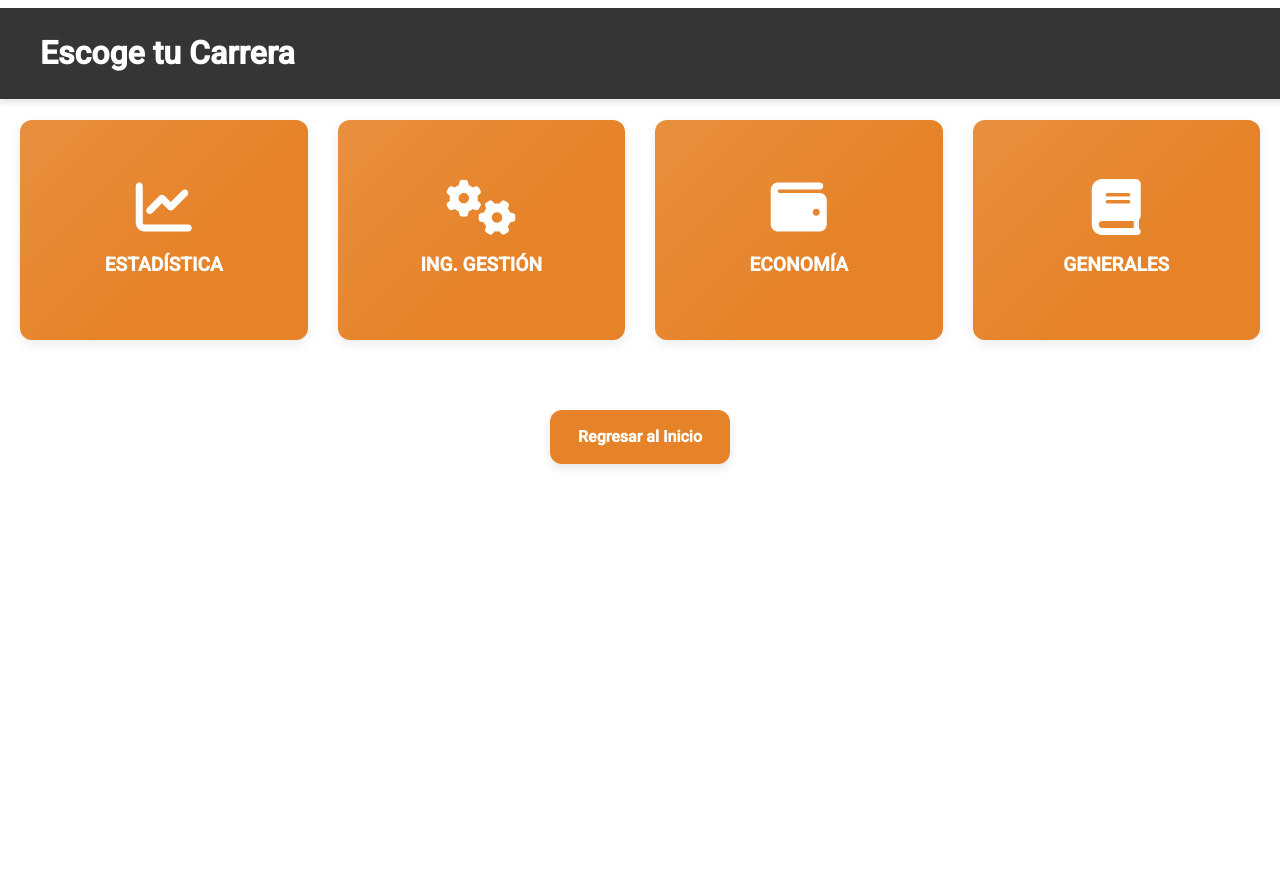
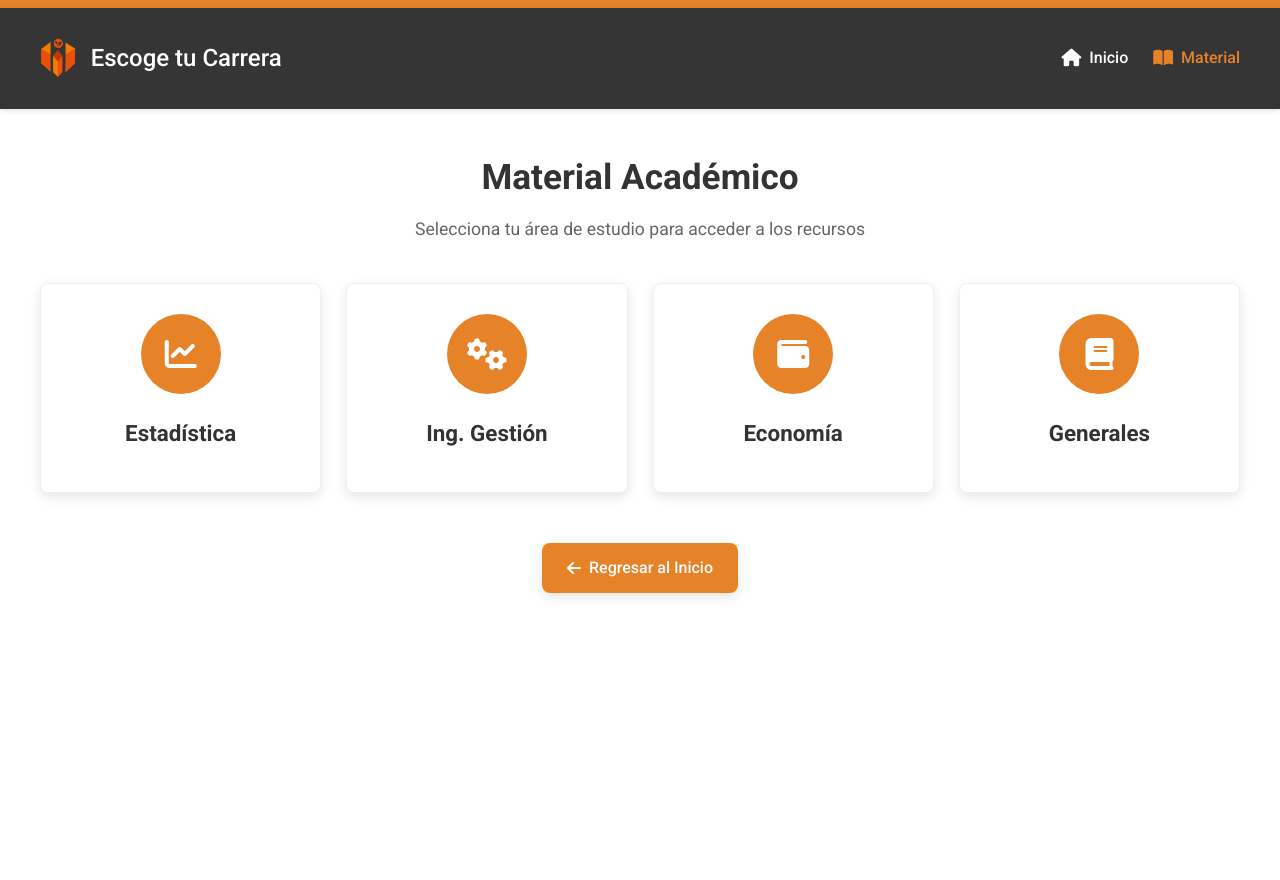
Before and after one commit to Incognito1232-lab/proyecto_ahora_si, a PHP site: page /Material/material.html in a window 1280 px wide. After the commit the page ends 597 px from the top, so only its background shows below. Run offline with PHP 8.4, Linux system fonts and the light colour scheme.

Commit message:
Resideño material

```diff
--- a/proyecto/material/material.html
+++ b/proyecto/material/material.html
@@ -3,46 +3,100 @@
 <head>
     <meta charset="UTF-8">
     <meta name="viewport" content="width=device-width, initial-scale=1.0">
-    <title>Material</title>
+    <title>Material Académico | Escoge tu Carrera</title>
+    <meta name="description" content="Recursos académicos para las carreras de Estadística, Ingeniería de Gestión, Economía y cursos generales">
     <link rel="stylesheet" href="../static/material.css">
     <link href="https://cdnjs.cloudflare.com/ajax/libs/font-awesome/6.0.0-beta3/css/all.min.css" rel="stylesheet">
-    <link href="https://fonts.googleapis.com/css2?family=Roboto:wght@300;400;500&display=swap" rel="stylesheet">
+    <link href="https://fonts.googleapis.com/css2?family=Roboto:wght@300;400;500;700&display=swap" rel="stylesheet">
 </head>
 <body>
-    <!-- Barra de navegación superior -->
-    <div class="navbar">
-        <div class="navbar-left">
-            Escoge tu Carrera
+    <!-- Barra de navegación fiel a tu diseño original -->
+    <div class="barra-naranja"></div>
+    <header class="main-header">
+        <div class="header-content">
+            <div class="logo-container">
+                <img src="../static/img/logoeyp.png" alt="Logo Escuela y Profesión" class="logo">
+                <h1 class="site-title">Escoge tu Carrera</h1>
             </div>
+            <nav class="main-nav">
+                <a href="../Home/index.html" class="nav-link">
+                    <i class="fas fa-home"></i>
+                    <span>Inicio</span>
+                </a>
+                <a href="#" class="nav-link active">
+                    <i class="fas fa-book-open"></i>
+                    <span>Material</span>
+                </a>
+            </nav>
+        </div>
+    </header>
+
+    <!-- Contenedor principal manteniendo tus 4 opciones -->
+    <main class="main-content">
+        <section class="career-section">
+            <div class="section-header">
+                <h2>Material Académico</h2>
+                <p>Selecciona tu área de estudio para acceder a los recursos</p>
             </div>
 
-    <!-- Contenedor principal con cuatro divisiones -->
-    <div class="career-container">
+            <div class="career-grid">
                 <!-- Primera opción -->
-        <a href="../material/estadistica.html" class="career-box">
+                <a href="../material/estadistica.html" class="career-card">
+                    <div class="card-icon" style="background-color: #E68329;">
                         <i class="fas fa-chart-line"></i>
-            ESTADÍSTICA
+                    </div>
+                    <h3>Estadística</h3>
+                    <div class="card-hover">
+                        <span>Ver recursos</span>
+                        <i class="fas fa-arrow-right"></i>
+                    </div>
                 </a>
+
                 <!-- Segunda opción -->
-        <a href="../material/gestion.html" class="career-box">
+                <a href="../material/gestion.html" class="career-card">
+                    <div class="card-icon" style="background-color: #E68329;">
                         <i class="fas fa-cogs"></i>
-            ING. GESTIÓN
+                    </div>
+                    <h3>Ing. Gestión</h3>
+                    <div class="card-hover">
+                        <span>Ver recursos</span>
+                        <i class="fas fa-arrow-right"></i>
+                    </div>
                 </a>
+
                 <!-- Tercera opción -->
-        <a href="../material/economia.html" class="career-box">
+                <a href="../material/economia.html" class="career-card">
+                    <div class="card-icon" style="background-color: #E68329;">
                         <i class="fas fa-wallet"></i>
-            ECONOMÍA
+                    </div>
+                    <h3>Economía</h3>
+                    <div class="card-hover">
+                        <span>Ver recursos</span>
+                        <i class="fas fa-arrow-right"></i>
+                    </div>
                 </a>
+
                 <!-- Cuarta opción -->
-        <a href="../material/generales.html" class="career-box">
+                <a href="../material/generales.html" class="career-card">
+                    <div class="card-icon" style="background-color: #E68329;">
                         <i class="fas fa-book"></i>
-            GENERALES
+                    </div>
+                    <h3>Generales</h3>
+                    <div class="card-hover">
+                        <span>Ver recursos</span>
+                        <i class="fas fa-arrow-right"></i>
+                    </div>
                 </a>
             </div>
+        </section>
+    </main>
 
     <!-- Botón para regresar al index -->
     <div class="back-button-container">
-        <a href="../Home/index.html" class="back-button">Regresar al Inicio</a>
+        <a href="../Home/index.html" class="back-button">
+            <i class="fas fa-arrow-left"></i>
+            Regresar al Inicio
+        </a>
     </div>
 </body>
 </html>
--- a/proyecto/static/material.css
+++ b/proyecto/static/material.css
@@ -1,297 +1,245 @@
-/* Variables de diseño mejoradas */
+/* Variables usando solo tu paleta de colores */
 :root {
-    --primary-color: #E68329; /* Naranja principal */
-    --primary-hover-color: #E66229; /* Naranja oscuro para hover */
-    --background-color: #FFFFFF; /* Fondo blanco puro */
-    --text-color: #333333; /* Texto más suave que negro puro */
-    --card-background: #E68329; /* Fondo de tarjetas */
-    --shadow-color: rgba(0, 0, 0, 0.08); /* Sombras más sutiles */
-    --font-family: 'Roboto', sans-serif;
-    --secondary-text: #555555; /* Texto secundario */
-    --section-padding: 80px 20px; /* Espaciado consistente */
-    --transition-time: 0.25s; /* Transiciones más rápidas */
-    --border-radius: 12px; /* Bordes redondeados consistentes */
+    --primary-color: #E68329;
+    --primary-dark: #D96E1A;
+    --background-color: #FFFFFF;
+    --text-color: #333333;
+    --text-light: #666666;
+    --border-radius: 8px;
+    --box-shadow: 0 4px 12px rgba(0, 0, 0, 0.1);
+    --transition: all 0.3s ease;
 }
 
-/* Estilo base mejorado */
+/* Estilos base */
 body {
-    font-family: var(--font-family);
+    font-family: 'Roboto', sans-serif;
     background-color: var(--background-color);
     color: var(--text-color);
     margin: 0;
-    padding: 80px 0 0;
-    min-height: 100vh;
+    padding: 0;
     line-height: 1.6;
 }
 
-/* Navbar (manteniendo tu diseño original) */
-.navbar {
+/* Barra naranja superior (como en tu diseño original) */
+.barra-naranja {
+    height: 8px;
+    background-color: var(--primary-color);
+    width: 100%;
+}
+
+/* Header mejorado pero manteniendo tu estilo */
+.main-header {
+    background-color: #222121e8;
+    color: white;
+    padding: 15px 0;
+    box-shadow: 0 2px 5px rgba(0, 0, 0, 0.1);
+}
+
+.header-content {
+    max-width: 1200px;
+    margin: 0 auto;
+    padding: 0 20px;
     display: flex;
     justify-content: space-between;
     align-items: center;
-    background-color: #222121e8;
-    color: #ffffff;
-    padding: 20px 40px;
-    position: fixed;
-    top: 8px;
-    left: 0;
-    width: 100%;
-    z-index: 1000;
-    box-shadow: 0 4px 6px rgba(0, 0, 0, 0.1);
-    transition: all 0.3s ease;
 }
 
-.navbar-left {
-    font-size: 2rem;
-    font-weight: 700;
+.logo-container {
     display: flex;
     align-items: center;
-    gap: 10px;
+    gap: 15px;
 }
 
-.navbar-left img {
-    height: 50px;
+.logo {
+    height: 40px;
 }
 
-.navbar-right {
+.site-title {
+    font-size: 1.5rem;
+    font-weight: 500;
+    color: white;
+}
+
+.main-nav {
     display: flex;
-    align-items: center;
     gap: 25px;
 }
 
-.navbar-right a {
-    color: #ffffff;
+.nav-link {
+    color: white;
     text-decoration: none;
-    font-size: 1rem;
     font-weight: 500;
-    text-transform: uppercase;
-    transition: color var(--transition-time) ease-in-out, transform var(--transition-time) ease-in-out;
     display: flex;
     align-items: center;
-    gap: 10px;
+    gap: 8px;
+    transition: var(--transition);
+    padding: 5px 0;
+    position: relative;
 }
 
-.navbar-right a:hover {
-    color: #E68329;
+.nav-link:hover {
+    color: var(--primary-color);
+}
+
+.nav-link.active {
+    color: var(--primary-color);
+}
+
+.nav-link i {
+    font-size: 1.1rem;
+}
+
+/* Contenido principal */
+.main-content {
+    max-width: 1200px;
+    margin: 40px auto;
+    padding: 0 20px;
+}
+
+.section-header {
+    text-align: center;
+    margin-bottom: 40px;
+}
+
+.section-header h2 {
+    font-size: 2.2rem;
+    color: var(--text-color);
+    margin-bottom: 10px;
+    font-weight: 600;
+}
+
+.section-header p {
+    color: var(--text-light);
+    font-size: 1.1rem;
+    max-width: 600px;
+    margin: 0 auto;
+}
+
+/* Grid de carreras mejorado */
+.career-grid {
+    display: grid;
+    grid-template-columns: repeat(auto-fit, minmax(250px, 1fr));
+    gap: 25px;
+    margin-top: 30px;
+}
+
+.career-card {
+    background: white;
+    border-radius: var(--border-radius);
+    overflow: hidden;
+    box-shadow: var(--box-shadow);
+    transition: var(--transition);
+    text-decoration: none;
+    color: var(--text-color);
+    text-align: center;
+    padding: 30px 20px;
+    position: relative;
+    border: 1px solid #f0f0f0;
+}
+
+.card-icon {
+    width: 80px;
+    height: 80px;
+    border-radius: 50%;
+    display: flex;
+    align-items: center;
+    justify-content: center;
+    margin: 0 auto 20px;
+    color: white;
+    font-size: 2rem;
+    transition: var(--transition);
+}
+
+.career-card h3 {
+    font-size: 1.4rem;
+    margin-bottom: 10px;
+    font-weight: 600;
+}
+
+.card-hover {
+    position: absolute;
+    bottom: -50px;
+    left: 0;
+    width: 100%;
+    background: var(--primary-color);
+    padding: 15px;
+    color: white;
+    display: flex;
+    align-items: center;
+    justify-content: center;
+    gap: 8px;
+    transition: var(--transition);
+    opacity: 0;
+}
+
+.career-card:hover {
+    transform: translateY(-5px);
+    box-shadow: 0 10px 25px rgba(0, 0, 0, 0.15);
+}
+
+.career-card:hover .card-icon {
     transform: scale(1.1);
 }
 
-/* Secciones mejoradas */
-section {
-    padding: var(--section-padding);
-    max-width: 1200px;
-    margin: 0 auto;
-    text-align: center;
+.career-card:hover .card-hover {
+    bottom: 0;
+    opacity: 1;
 }
 
-section h2 {
-    font-size: 2.5rem;
-    margin-bottom: 15px;
-    color: var(--primary-color);
-    font-weight: 700;
-    letter-spacing: -0.5px;
-}
-
-section p.subtitle {
-    color: var(--secondary-text);
-    font-size: 1.1rem;
-    max-width: 700px;
-    margin: 0 auto 40px;
-}
-
-/* Contenedor de carreras mejorado */
-.career-container {
-    margin-top: 20px;
-    display: grid;
-    grid-template-columns: repeat(auto-fill, minmax(280px, 1fr));
-    gap: 30px;
-    padding: 20px;
-    width: 100%;
-    box-sizing: border-box;
-}
-
-/* Caja de carrera más elegante */
-.career-box {
-    display: flex;
-    flex-direction: column;
-    justify-content: center;
-    align-items: center;
-    width: 100%;
-    height: 220px;
-    background-color: var(--card-background);
-    border-radius: var(--border-radius);
-    text-decoration: none;
-    color: #FFFFFF;
-    font-size: 1.2rem;
-    font-weight: 600;
+/* Botón de regreso mejorado */
+.back-button-container {
     text-align: center;
-    transition: all var(--transition-time) ease;
-    box-shadow: 0 4px 12px var(--shadow-color);
-    position: relative;
-    overflow: hidden;
-}
-
-.career-box::before {
-    content: '';
-    position: absolute;
-    top: 0;
-    left: 0;
-    width: 100%;
-    height: 100%;
-    background: linear-gradient(135deg, rgba(255,255,255,0.1) 0%, rgba(255,255,255,0) 60%);
-    z-index: 1;
-}
-
-.career-box i {
-    font-size: 3.5rem;
-    color: #FFFFFF;
-    margin-bottom: 15px;
-    z-index: 2;
-    transition: transform var(--transition-time) ease;
-}
-
-.career-box span {
-    z-index: 2;
-    padding: 0 15px;
-}
-
-.career-box:hover {
-    transform: translateY(-5px);
-    box-shadow: 0 8px 24px rgba(0, 0, 0, 0.15);
-}
-
-.career-box:hover i {
-    transform: scale(1.1);
-}
-
-/* Botón de retroceso mejorado */
-.back-button-container {
-    margin-top: 50px;
-    text-align: center;
+    margin: 50px 0;
 }
 
 .back-button {
     display: inline-flex;
     align-items: center;
     justify-content: center;
-    padding: 14px 28px;
-    font-size: 1rem;
-    font-weight: 600;
-    color: #FFFFFF;
+    padding: 12px 25px;
     background-color: var(--primary-color);
+    color: white;
     border-radius: var(--border-radius);
     text-decoration: none;
-    transition: all var(--transition-time) ease;
-    box-shadow: 0 4px 8px rgba(0, 0, 0, 0.1);
-    border: none;
-    cursor: pointer;
+    font-weight: 500;
+    transition: var(--transition);
+    box-shadow: var(--box-shadow);
     gap: 8px;
 }
 
-.back-button i {
-    transition: transform var(--transition-time) ease;
+.back-button:hover {
+    background-color: var(--primary-dark);
+    transform: translateY(-3px);
+    box-shadow: 0 6px 15px rgba(0, 0, 0, 0.15);
 }
 
-.back-button:hover {
-    background-color: var(--primary-hover-color);
-    transform: translateY(-3px);
-    box-shadow: 0 8px 16px rgba(0, 0, 0, 0.15);
-}
-
-.back-button:hover i {
-    transform: translateX(-3px);
-}
-
-.back-button:active {
-    transform: translateY(0);
-    box-shadow: 0 4px 8px rgba(0, 0, 0, 0.1);
-}
-
-/* Efecto de onda al hacer hover (opcional) */
-.career-box:hover::after {
-    content: '';
-    position: absolute;
-    top: 50%;
-    left: 50%;
-    width: 5px;
-    height: 5px;
-    background: rgba(255, 255, 255, 0.5);
-    opacity: 0;
-    border-radius: 100%;
-    transform: scale(1, 1) translate(-50%);
-    transform-origin: 50% 50%;
-    animation: ripple 1s ease-out;
-    z-index: 1;
-}
-
-@keyframes ripple {
-    0% {
-        transform: scale(0, 0);
-        opacity: 0.5;
-    }
-    100% {
-        transform: scale(20, 20);
-        opacity: 0;
-    }
-}
-
-/* Adaptabilidad mejorada */
-@media (max-width: 1024px) {
-    .career-container {
-        grid-template-columns: repeat(auto-fill, minmax(240px, 1fr));
+/* Responsive */
+@media (max-width: 768px) {
+    .header-content {
+        flex-direction: column;
+        gap: 15px;
     }
 
-    section h2 {
-        font-size: 2.2rem;
-    }
-}
-
-@media (max-width: 768px) {
-    .navbar {
-        padding: 15px 20px;
+    .main-nav {
+        gap: 15px;
     }
 
-    .navbar-left {
-        font-size: 1.5rem;
-    }
-
-    .navbar-left img {
-        height: 40px;
-    }
-
-    .career-container {
-        grid-template-columns: repeat(auto-fill, minmax(200px, 1fr));
-        gap: 20px;
-    }
-
-    section h2 {
-        font-size: 2rem;
+    .career-grid {
+        grid-template-columns: 1fr 1fr;
     }
 }
 
 @media (max-width: 480px) {
-    .navbar {
-        flex-direction: column;
-        padding: 15px;
-        gap: 15px;
+    .career-grid {
+        grid-template-columns: 1fr;
     }
 
-    .navbar-left, .navbar-right {
-        width: 100%;
-        justify-content: center;
-    }
-
-    .career-container {
-        grid-template-columns: 1fr;
-        gap: 15px;
-    }
-
-    section h2 {
+    .section-header h2 {
         font-size: 1.8rem;
     }
 
     .back-button {
-        width: 100%;
-        padding: 12px;
+        width: 90%;
+        padding: 15px;
     }
 }
```
Also changed, not shown: proyecto/home/index.html (+23 -4 lines), proyecto/static/index.css (+111 -32 lines). Lines whose indentation alone changed are shown as unchanged.
